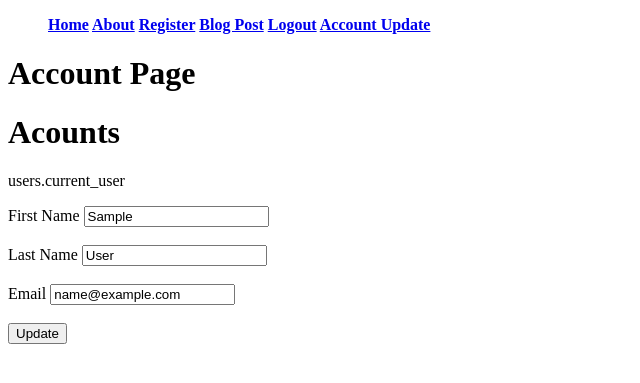
After one commit to knightscode94/flask-blog, a Flask app: page /account in a window 1280 px wide. The commit adds this page. Shown: the top 383 px of the page, without its empty margins (0-640 px from the left). Run offline with Flask 2, Linux system fonts and the light colour scheme; the visitor is signed in with stand-in values (Sample User, id 1); data comes from the database, SQL or seed files in the repository.

Commit message:
update data

```diff
--- a/application/forms.py
+++ b/application/forms.py
@@ -2,20 +2,9 @@
 from wtforms import StringField, SubmitField, PasswordField, BooleanField
 from wtforms.validators import DataRequired, Length, Email, EqualTo, ValidationError
 from application.models import Users
+from flask_login import current_user
 
 class PostForm(FlaskForm):
-    first_name = StringField('First Name',
-        validators = [
-            DataRequired(),
-            Length(min=2, max=30)
-        ]
-    )
-    last_name = StringField('Last Name',
-        validators = [
-            DataRequired(),
-            Length(min=2, max=30)
-        ]
-    )
     title = StringField('Title',
         validators = [
             DataRequired(),
@@ -31,6 +20,18 @@
     submit = SubmitField('Post!')
 
 class RegistrationForm(FlaskForm):
+    first_name = StringField('First Name',
+        validators = [
+            DataRequired(),
+            Length(min=2, max=30)
+        ]
+    )
+    last_name = StringField('Last Name',
+        validators = [
+            DataRequired(),
+            Length(min=2, max=30)
+        ]
+    )
     email = StringField('Email',
         validators = [
             DataRequired(),
@@ -72,3 +73,27 @@
 
     remember = BooleanField('Remember Me')
     submit = SubmitField('Login')
+
+class UpdateAccountForm(FlaskForm):
+    first_name = StringField('First Name',
+        validators=[
+            DataRequired(),
+            Length(min=4, max=30)
+        ])
+    last_name = StringField('Last Name',
+        validators=[
+            DataRequired(),
+            Length(min=4, max=30)
+        ])
+    email = StringField('Email',
+        validators=[
+            DataRequired(),
+            Email()
+        ])
+    submit = SubmitField('Update')
+
+    def validate_email(self,email):
+        if email.data != current_user.email:
+            user = Users.query.filter_by(email=email.data).first()
+            if user:
+                raise ValidationError('Email already in use')
--- a/application/models.py
+++ b/application/models.py
@@ -1,28 +1,35 @@
 from application import db, login_manager
 from flask_login import UserMixin
-
+from datetime import datetime
 
 class Posts(db.Model):
     id = db.Column(db.Integer, primary_key=True)
-    first_name = db.Column(db.String(30), nullable=False)
-    last_name = db.Column(db.String(30), nullable=False)
     title = db.Column(db.String(100), nullable=False, unique=True)
     content = db.Column(db.String(500), nullable=False, unique=True)
+    date_posted = db.Column(db.DateTime, nullable=False, default=datetime.utcnow)
+    user_id = db.Column(db.Integer, db.ForeignKey('users.id'), nullable=False)
 
     def __repr__(self):
         return ''.join([
-            'User: ', self.first_name, ' ', self.last_name, '\r\n',
+            'User ID: ', self.user_id, '\r\n',
             'Title: ', self.title, '\r\n', self.content
-            ])
+    ])
 
 @login_manager.user_loader
 def load_user(id):
     return Users.query.get(int(id))
 
-class Users(db.Model,UserMixin):
+class Users(db.Model, UserMixin):
     id = db.Column(db.Integer, primary_key=True)
-    email = db.Column(db.String(500), nullable=False, unique=True)
+    first_name = db.Column(db.String(30), nullable=False)
+    last_name = db.Column(db.String(30), nullable=False)
+    email = db.Column(db.String(150), nullable=False, unique=True)
     password = db.Column(db.String(500), nullable=False)
+    posts = db.relationship('Posts', backref='author', lazy=True)
 
     def __repr__(self):
-        return ''.join(['UserID: ', str(self.id), '\r\n', 'Email: ', self.email])
+        return ''.join([
+            'User ID: ', str(self.id), '\r\n',
+            'Email: ', self.email, '\r\n',
+            'Name: ', self.first_name, ' ', self.last_name
+        ])
--- a/application/routes.py
+++ b/application/routes.py
@@ -1,5 +1,5 @@
 from flask_login import login_user, current_user, logout_user, login_required
-from application.forms import PostForm, RegistrationForm, LoginForm
+from application.forms import PostForm, RegistrationForm, LoginForm, UpdateAccountForm
 from flask import render_template, redirect, url_for, request
 from application import app, db, bcrypt
 from application.models import Posts, Users
@@ -33,14 +33,18 @@
 @app.route('/register', methods=['GET', 'POST'])
 def register():
     form = RegistrationForm()
+    if current_user.is_authenticated:
+        return redirect(url_for('home'))
     if form.validate_on_submit():
         hash_pw = bcrypt.generate_password_hash(form.password.data)
 
-        user = Users(email=form.email.data, password=hash_pw)
+        user = Users(first_name=form.first_name.data,
+                last_name=form.last_name.data,
+                email=form.email.data,
+                password=hash_pw)
 
         db.session.add(user)
         db.session.commit()
-
         return redirect(url_for('post'))
     return render_template('register.html', title='Register', form=form)
 
@@ -50,20 +54,16 @@
     form = PostForm()
     if form.validate_on_submit():
         postData = Posts(
-            first_name = form.first_name.data,
-            last_name = form.last_name.data,
             title = form.title.data,
-            content = form.content.data
-        )
+            content = form.content.data,
+            author = current_user
+            )
 
         db.session.add(postData)
         db.session.commit()
-
         return redirect(url_for('home'))
-
     else:
         print(form.errors)
-
     return render_template('post.html', title='Post', form=form)
 
 @app.route("/logout")
@@ -71,3 +71,19 @@
 def logout():
     logout_user()
     return redirect(url_for('login'))
+
+@app.route('/account', methods=['GET', 'POST'])
+@login_required
+def account():
+    form = UpdateAccountForm()
+    if form.validate_on_submit():
+        current_user.first_name = form.first_name.data
+        current_user.last_name = form.last_name.data
+        current_user.email = form.email.data
+        db.session.commit()
+        return redirect(url_for('account'))
+    elif request.method == 'GET':
+        form.first_name.data = current_user.first_name
+        form.last_name.data = current_user.last_name
+        form.email.data = current_user.email
+    return render_template('account.html', title='Account', form=form)
--- /dev/null
+++ b/application/templates/account.html
@@ -0,0 +1,49 @@
+{% extends 'layout.html' %}
+{% block body_content %}
+    <h1>Acounts</h1>
+    <p>users.current_user</p>
+    <div class='form'>
+        <form method='POST' action=''>
+        {{ form.hidden_tag() }}
+        <div class="form-group">
+            {{ form.first_name.label }}
+            {{ form.first_name }}
+            {% if form.first_name.errors %}
+            <div class="error">
+                {% for error in form.first_name.errors %}
+                    <span>{{ error }}</span>
+                {% endfor %}
+            </div>
+            {% endif %}
+        </div>
+        <br>
+        <div class="form-group">
+            {{ form.last_name.label }}
+            {{ form.last_name }}
+            {% if form.last_name.errors %}
+            <div class="error">
+                {% for error in form.last_name.errors %}
+                    <span>{{ error }}</span>
+		     {% endfor %}
+            </div>
+            {% endif %}
+        </div>
+        <br>
+            <div class='form_group'>
+                {{ form.email.label }}
+                {{ form.email }}
+                {% if form.email.errors %}
+                    <div class='error'>
+                        {% for error in form.email.errors %}
+                            <span>{{ error }}</span>
+                        {% endfor %}
+                    </div>
+                {% endif %}
+            </div>
+            <br>
+            <div class='form_group'>
+                {{ form.submit }}
+            </div>
+        </form>
+    </div>
+{% endblock %}
--- a/application/templates/layout.html
+++ b/application/templates/layout.html
@@ -11,6 +11,7 @@
 <a href="{{ url_for('post') }}">Blog Post</a>
 {% if current_user.is_authenticated  %}
 <a href="/logout">Logout</a>
+<a href="{{ url_for('account') }}">Account Update</a>
 {% else %}
 <a href="{{ url_for('login') }}">Login</a>
 {% endif %}
```
Also changed, not shown: application/templates/home.html (+7 -8 lines), application/templates/post.html (+1 -31 lines), application/templates/register.html (+26 -1 lines).
